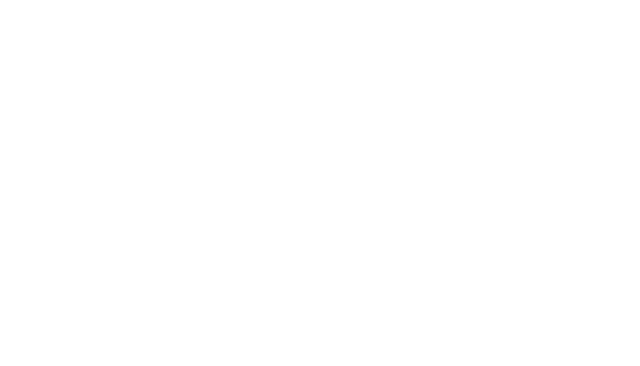
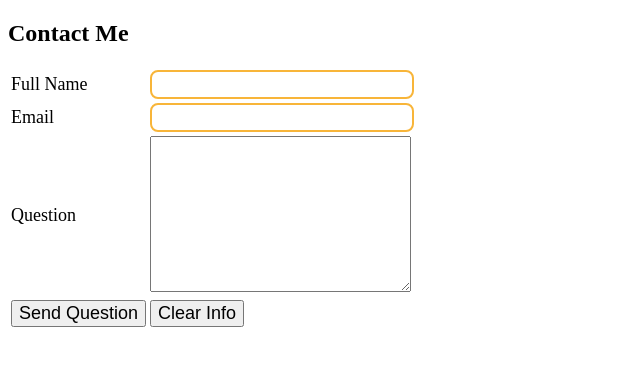
Before and after one commit to RbBhuse/my-profile, a plain HTML site: page contactMe.html in a window 1280 px wide. Shown: the whole page, without its empty margins (0-640 px from the left). Drawn offline with Linux system fonts and the light colour scheme.

Commit message:
Creating ContactMe page and designing using pseudo classes and element
Creating ContactMe page and designing using pseudo classes and element

```diff
--- a/contactMe.html
+++ b/contactMe.html
@@ -4,6 +4,89 @@
     <meta charset="UTF-8" />
     <meta name="viewport" content="width=device-width, initial-scale=1.0" />
     <title>Contact Me</title>
+    <style>
+      label, button{
+
+font-size: large;
+
+}
+
+input[type="text"], input[type="email"]{
+
+border: 2px solid rgb(248, 181, 57);
+
+padding: 5px 5px ;
+
+border-radius: 8px;
+
+width: 250px;
+
+text-transform: capitalize;
+
+color: cadetblue;
+
+}
+input[type="email"]{
+  text-transform: lowercase;
+}
+button[type="submit"]:hover{
+
+color: rgb(183, 122, 8);
+
+border-radius: 8px;
+
+border: 2px solid rgb(248, 181, 57);
+
+}
+
+
+    </style>
   </head>
-  <body></body>
+  <body>
+    <h2>Contact Me</h2>
+
+    <form action="">
+
+        <table>
+
+            <tbody>
+
+                <tr>
+
+                    <td><label for="">Full Name </label></td>
+
+                    <td><input type="text"> <br></td>
+
+                </tr>
+
+                <tr>
+
+                    <td><label for="">Email </label> </td>
+
+                    <td><input type="email"></td>
+
+                </tr>
+
+                <tr>
+
+                    <td><label for="">Question</label></td>
+
+                    <td><textarea name="" id="" cols="30" rows="10"></textarea></td>
+
+                </tr>
+
+                <tr>
+
+                    <td> <button type="submit">Send Question</button> </td>
+
+                    <td> <button type="reset">Clear Info</button></td>
+
+                </tr>
+
+            </tbody>
+
+        </table>
+
+    </form>
+  </body>
 </html>
```
